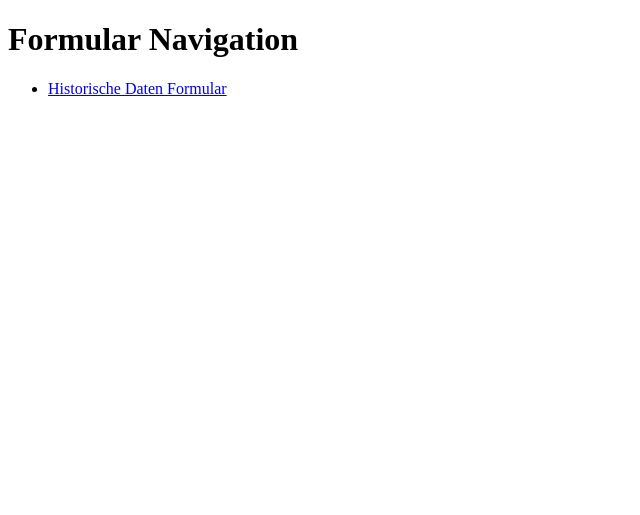
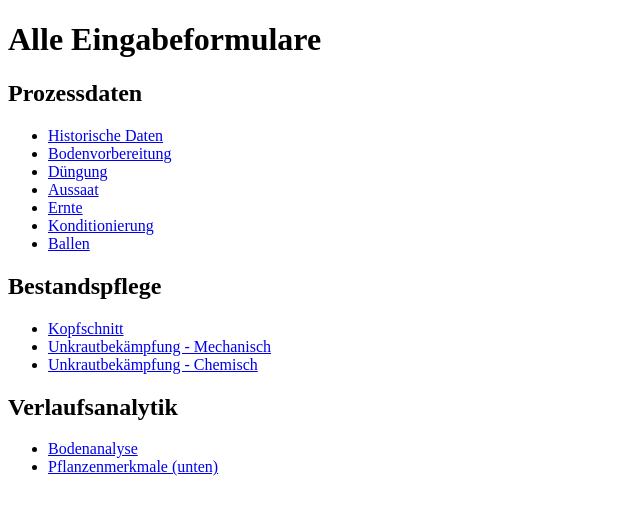
Before and after one commit to sinatmertens/hempData-GeoDjango, a Django app: page /hempdata/ in a window 1280 px wide. Shown: the top 515 px of the page, without its empty margins (0-640 px from the left). Run offline with Django 4.2, Linux system fonts and the light colour scheme.

Commit message:
Formularnavigation

```diff
--- a/geodjango/hempdata/forms.py
+++ b/geodjango/hempdata/forms.py
@@ -6,16 +6,6 @@ class HistoricalDataForm(forms.ModelForm):
     class Meta:
         model = HistoricalData
         fields = ['plot', 'previous_crop1', 'previous_crop2']
-        labels = {
-            'plot': 'Schlag',
-            'previous_crop1': 'Vorfrucht 1',
-            'previous_crop2': 'Vorfrucht 2',
-        }
-        widgets = {
-            'plot': forms.Select(attrs={'class': 'form-control'}),
-            'previous_crop1': forms.TextInput(attrs={'class': 'form-control'}),
-            'previous_crop2': forms.TextInput(attrs={'class': 'form-control'}),
-        }
 
     def clean_plot(self):
         plot = self.cleaned_data['plot']
--- a/geodjango/hempdata/templates/hempdata/navigation.html
+++ b/geodjango/hempdata/templates/hempdata/navigation.html
@@ -3,12 +3,38 @@
 <head>
     <meta charset="UTF-8">
     <meta name="viewport" content="width=device-width, initial-scale=1.0">
-    <title>Formular Navigation</title>
+    <title>hempDATA Formulare</title>
 </head>
 <body>
-    <h1>Formular Navigation</h1>
-    <ul>
-        <li><a href="{% url 'historical_data_form' %}">Historische Daten Formular</a></li>
-    </ul>
+<h1>Alle Eingabeformulare</h1>
+
+<h2>Prozessdaten</h2>
+<ul>
+    <li><a href="{% url 'historical_data_form' %}">Historische Daten</a></li>
+    <li><a href="{% url 'historical_data_form' %}">Bodenvorbereitung</a></li>
+    <li><a href="{% url 'historical_data_form' %}">Düngung</a></li>
+    <li><a href="{% url 'historical_data_form' %}">Aussaat</a></li>
+    <li><a href="{% url 'historical_data_form' %}">Ernte</a></li>
+    <li><a href="{% url 'historical_data_form' %}">Konditionierung</a></li>
+    <li><a href="{% url 'historical_data_form' %}">Ballen</a></li>
+
+</ul>
+
+<h2>Bestandspflege</h2>
+<ul>
+    <li><a href="{% url 'historical_data_form' %}">Kopfschnitt</a></li>
+    <li><a href="{% url 'historical_data_form' %}">Unkrautbekämpfung - Mechanisch</a></li>
+    <li><a href="{% url 'historical_data_form' %}">Unkrautbekämpfung - Chemisch</a></li>
+
+</ul>
+
+
+<h2>Verlaufsanalytik</h2>
+<ul>
+    <li><a href="{% url 'historical_data_form' %}">Bodenanalyse</a></li>
+    <li><a href="{% url 'historical_data_form' %}">Pflanzenmerkmale (unten)</a></li>
+
+</ul>
+
 </body>
 </html>
--- a/geodjango/hempdata/views.py
+++ b/geodjango/hempdata/views.py
@@ -1,7 +1,9 @@
 # hempdata/views.py
 from django.shortcuts import render, redirect
+from .models import Plot, HistoricalData
 from .forms import HistoricalDataForm
 from django.core.serializers import serialize
+from .models import Plot
 from django.http import HttpResponse
 import json
 
@@ -17,22 +19,28 @@ def navigation(request):
     return render(request, 'hempdata/navigation.html', {'form': form})
 
 
-# def map_view(request):
-#    fields_geojson = serialize('geojson', Field.objects.all(), geometry_field='location')
-#    plots_geojson = serialize('geojson', Plot.objects.all(), geometry_field='location')
 
-#    context = {
-#        'fields_geojson': fields_geojson,
-#        'plots_geojson': plots_geojson,
-#    }
-#    return render(request, 'hempdata/map_view.html', context)
+
 
 def create_historical_data(request):
+    # Handle form submission
     if request.method == 'POST':
         form = HistoricalDataForm(request.POST)
         if form.is_valid():
             form.save()
-            return redirect('navigation')  # Zurück zur Navigation nach dem Speichern
+            return redirect('navigation')  # Redirect to another page after saving
     else:
         form = HistoricalDataForm()
-    return render(request, 'hempdata/historical_data_form.html', {'form': form})
+
+    # Serialize Plot objects to GeoJSON
+    plots_geojson = serialize(
+        'geojson',
+        Plot.objects.all(),
+        geometry_field='geometry',  # Ensure 'geometry' is the spatial field
+        fields=('id', 'name')
+    )
+
+    return render(request, 'hempdata/historical_data_form.html', {
+        'form': form,
+        'plots_geojson': plots_geojson,
+    })
```
Also changed, not shown: geodjango/hempdata/templates/hempdata/add_preparation_data.html (+10 -17 lines), geodjango/hempdata/templates/hempdata/historical_data_form.html (+40 -6 lines).
